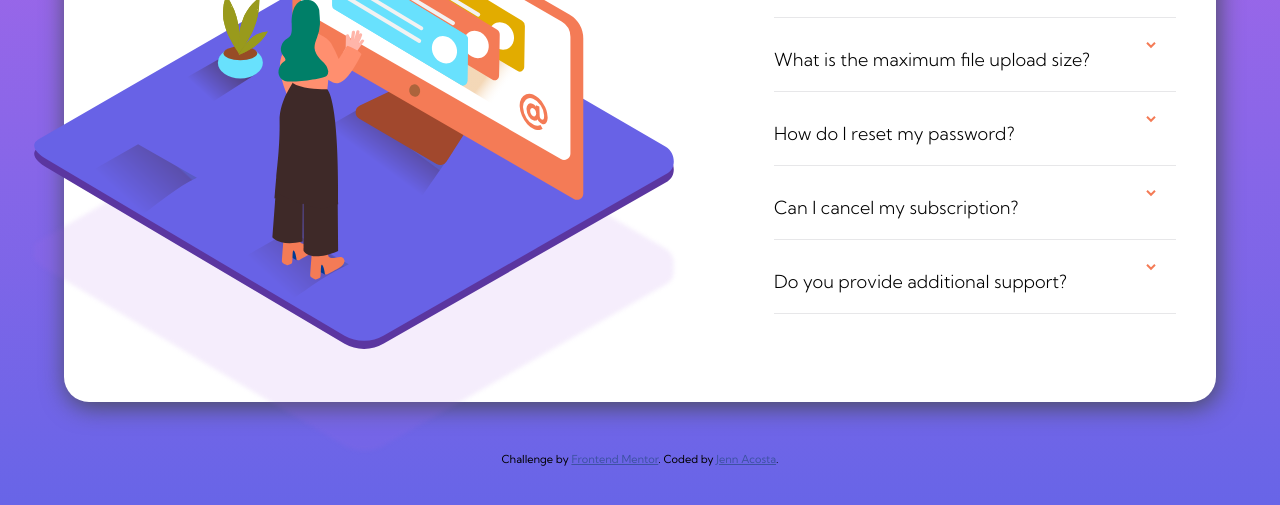
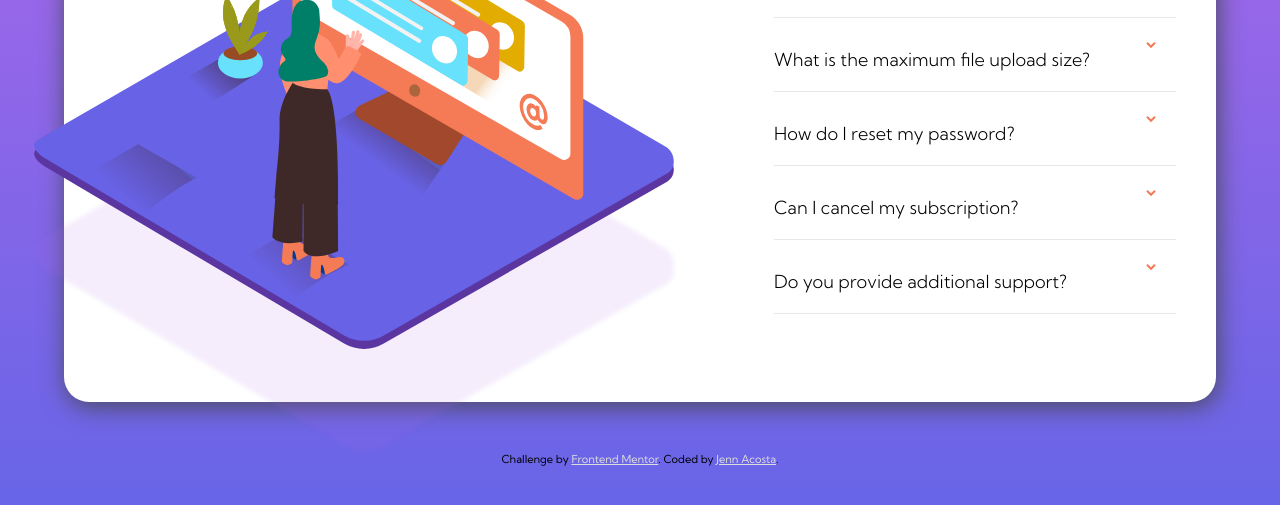
Before and after one commit to jennawlin3/faq-accordion-card, a plain HTML site: page index.html in a window 1280 px wide. Shown: the part 261-766 px from the top of the page. Drawn offline with Linux system fonts and the light colour scheme.

Commit message:
this is the sixth commit

```diff
--- a/index.html
+++ b/index.html
@@ -13,7 +13,7 @@
   <!-- Feel free to remove these styles or customise in your own stylesheet 👍 -->
   <style>
     .attribution { font-size: 11px; text-align: center; }
-    .attribution a { color: hsl(228, 45%, 44%); }
+    .attribution a { color: #ddd; }
   </style>
 </head>
 <body>
```
